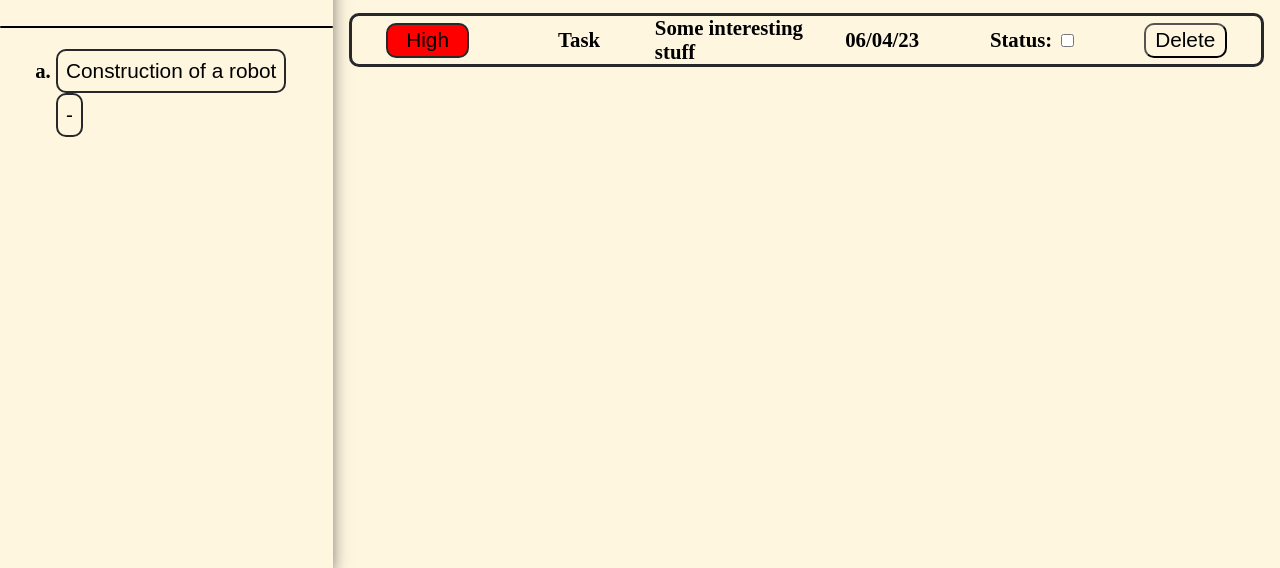
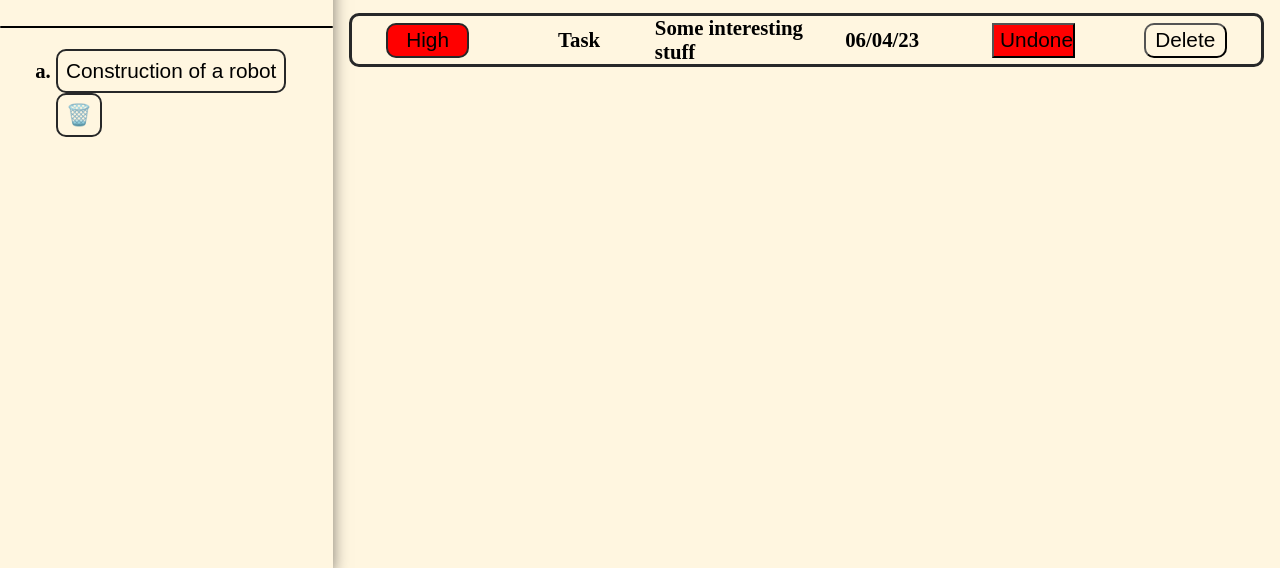
Before and after one commit to baldx/todo-listVM, a website built with webpack: page dist/index.html in a window 1280 px wide. Shown: the part 232-800 px from the top of the page. Built offline with nearby package versions, Linux system fonts and the light colour scheme; files whose address does not match are found by name.

Commit message:
remove checkbox, add button

```diff
--- a/dist/index.html
+++ b/dist/index.html
@@ -24,7 +24,7 @@
                 <ul>
                     <li>
                         <button>Construction of a robot</button>
-                        <button class="delete-project">-</button>
+                        <button class="delete-project">🗑️</button>
                     </li>
                 </ul>
             </aside>
@@ -40,10 +40,7 @@
                     <div class="title">Task</div>
                     <div class="description">Some interesting stuff</div>
                     <div class="due">06/04/23</div>
-                    <div class="wrapper">
-                        <label for="checkbox">Status:</label>
-                        <input type="checkbox" name="checkbox" id="checkbox">
-                    </div>
+                    <button class="check UnDone">Undone</button>
                     <button class="delete-task">Delete</button>
                 </div>
             </div>
```
